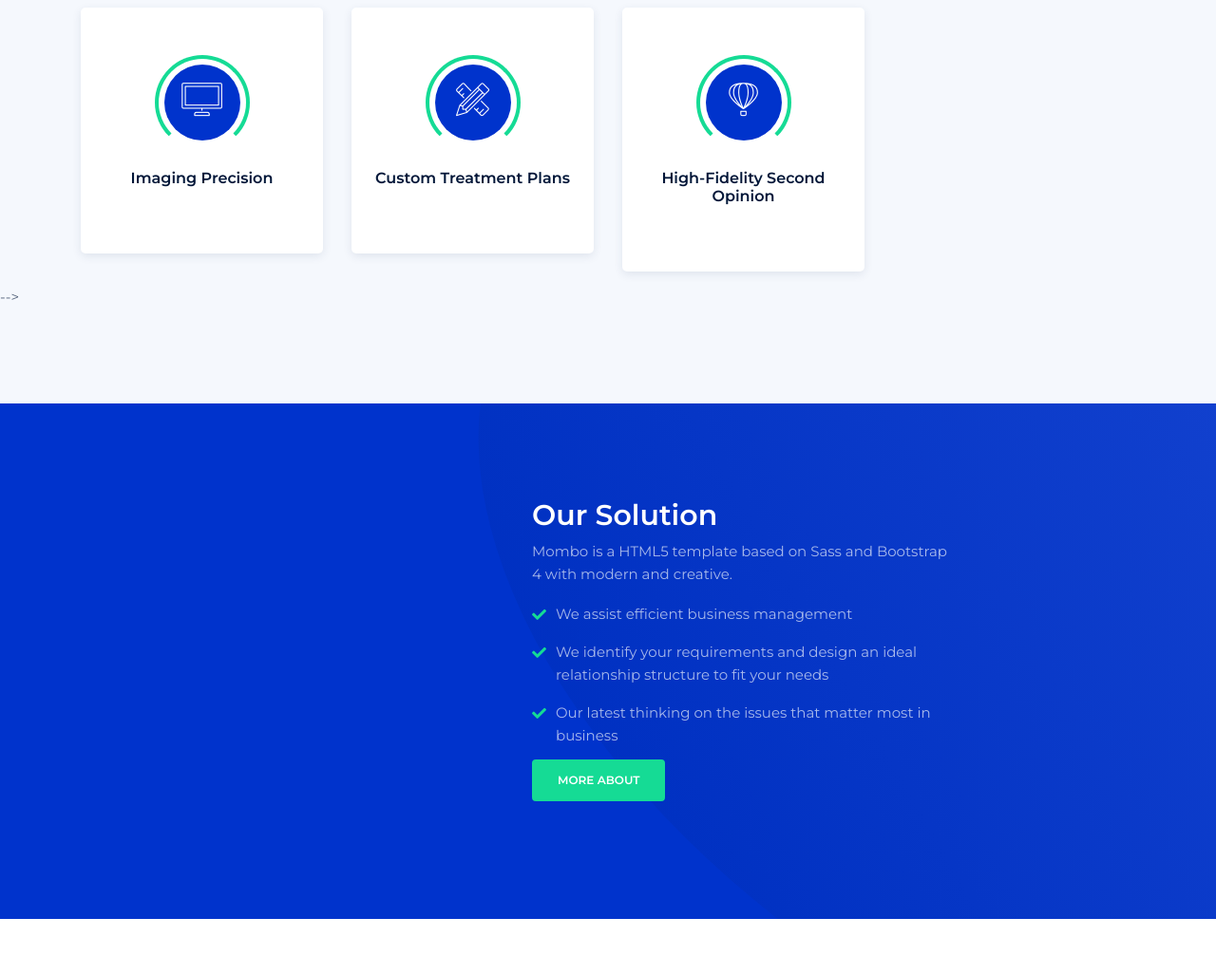
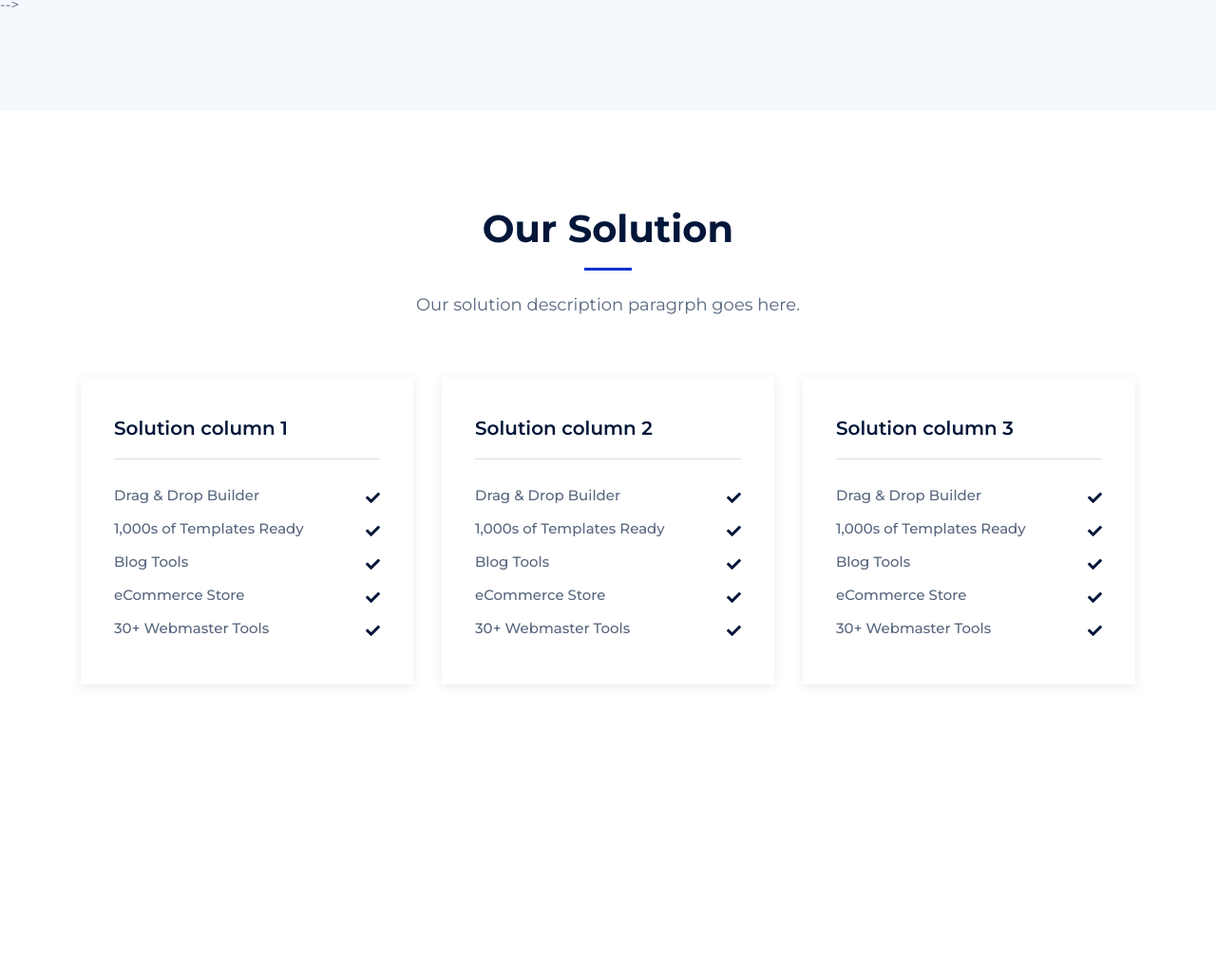
Before and after one commit to eugene-goldberg/Landing-Page, a plain HTML site: page index-03.html in a window 1280 px wide. Shown: the part 1072-2098 px from the top of the page at 95% size. Drawn offline with Linux system fonts and the light colour scheme; files whose address does not match are found by name.

Commit message:
further cleanup of unused sections

```diff
--- a/index-03.html
+++ b/index-03.html
@@ -150,7 +150,7 @@
                 </div>
                 <div class="row">
                     <!-- features box -->
-                    <div class="col-md-9 col-lg-3 m-15px-tb">
+                    <!-- <div class="col-md-9 col-lg-3 m-15px-tb">
                         <div class="feature-box-06 hover-rotate white-bg box-shadow-hover transition border-radius-5 hover-top">
                             <div class="icon ef-2 theme-bg theme-color-2nd hr-rotate-after border-radius-50">
                                 <i class="white-color icon-desktop"></i>
@@ -160,10 +160,10 @@
                                 <p></p>
                             </div>
                         </div>
-                    </div>
+                    </div> -->
                     <!-- features box end -->
                     <!-- features box -->
-                    <div class="col-md-9 col-lg-3 m-15px-tb">
+                    <!-- <div class="col-md-9 col-lg-3 m-15px-tb">
                         <div class="feature-box-06 hover-rotate white-bg box-shadow-hover transition border-radius-5 hover-top">
                             <div class="icon ef-2 theme-bg theme-color-2nd hr-rotate-after border-radius-50">
                                 <i class="white-color icon-tools"></i>
@@ -173,10 +173,10 @@
                                 <p></p>
                             </div>
                         </div>
-                    </div>
+                    </div> -->
                     <!-- features box end -->
                     <!-- features box -->
-                    <div class="col-md-9 col-lg-3 m-15px-tb">
+                    <!-- <div class="col-md-9 col-lg-3 m-15px-tb">
                         <div class="feature-box-06 hover-rotate white-bg box-shadow-hover transition border-radius-5 hover-top">
                             <div class="icon ef-2 theme-bg theme-color-2nd hr-rotate-after border-radius-50">
                                 <i class="white-color icon-hotairballoon"></i>
@@ -186,7 +186,7 @@
                                 <p></p>
                             </div>
                         </div>
-                    </div>
+                    </div> -->
                     <!-- features box end -->
                     <!-- features box -->
                     <!-- <div class="col-md-6 col-lg-3 m-15px-tb">
@@ -206,126 +206,99 @@
         </section>
         <!-- End About Us -->
         <!-- Features -->
-        <section id="feature" class="section effect-section theme-bg">
-            <div class="effect-shape"></div>
+        <section id="feature" class="section effect-section ">
                 <div class="container">
+                        <div class="row justify-content-center sm-m-25px-b m-45px-b">
+                            <div class="col-lg-8 col-md-10">
+                                <div class="section-title text-center">
+                                    <h2>Our Solution</h2>
+                                    <p>Our solution description paragrph goes here.</p>
+                                </div>
+                            </div> <!-- col -->
+                        </div>
                         <div class="row align-items-center">
-                        <div class="col-lg-5 md-m-30px-b">
-
+                            <div class="col-lg-4 m-15px-tb">
+                                <div class="price-table-02 hover-top box-shadow-hover transition">
+                                    <div class="pt-head d-flex align-items-center justify-content-between">
+                                        <div class="pth-left">
+                                            <h4 class="dark-color">Solution column 1</h4>
+                                            <!-- <label>10 Lines Min lines min</label> -->
                                         </div>
-                    <div class="col-lg-5 md-m-30px-b">
-                        <div class="align-items-center">
-                            <h2 class="white-color">Our Solution</h2>
-                            <p class="m-10px-b large white-color-light">Mombo is a HTML5 template based on Sass and Bootstrap 4 with modern and creative.</p>
-                            <ul class="list-type-02 m-5px-b white-color-light">
-                                <li><i class="fas fa-check"></i> We assist efficient business management</li>
-                                <li><i class="fas fa-check"></i> We identify your requirements and design an ideal relationship structure to fit your needs</li>
-                                <li><i class="fas fa-check"></i> Our latest thinking on the issues that matter most in business</li>
+                                        <!-- <div class="pth-right">
+                                            <h5 class="theme-color-2nd"><span>$</span>49</h5>
+                                            <label>/Per Mon</label>
+                                        </div> -->
+                                    </div>
+                                    <div class="pt-body">
+                                        <ul class="list-type-01">
+                                            <li><i class="fas fa-check"></i> Drag & Drop Builder</li>
+                                            <li><i class="fas fa-check"></i> 1,000s of Templates Ready</li>
+                                            <li><i class="fas fa-check"></i> Blog Tools</li>
+                                            <li><i class="fas fa-check"></i> eCommerce Store</li>
+                                            <li><i class="fas fa-check"></i> 30+ Webmaster Tools</li>
                                         </ul>
-                            <!-- row -->
-                            <div class="btn-bar">
-                                <a class="m-btn m-btn-radius m-btn-theme2nd" href="#">More About</a>
                                     </div>
+                                    <!-- <div class="pt-footer">
+                                        <a class="m-btn m-btn-theme2nd m-btn-radius" href="#">REGISTER NOW</a>
+                                    </div> -->
                                 </div>
+                            </div> <!-- col -->
+                            <div class="col-lg-4 m-15px-tb">
+                                <div class="price-table-02 hover-top box-shadow-hover transition">
+                                    <div class="pt-head d-flex align-items-center justify-content-between">
+                                        <div class="pth-left">
+                                            <h4 class="dark-color">Solution column 2</h4>
+                                            <!-- <label>10 Lines Min lines min</label> -->
                                         </div>
-                    <div class="col-lg-7 p-70px-l md-p-15px-l">
-                        <img src="static/img/550x500.jpg" title="" alt="">
+                                        <!-- <div class="pth-right">
+                                            <h5 class="theme-color-2nd"><span>$</span>49</h5>
+                                            <label>/Per Mon</label>
+                                        </div> -->
                                     </div>
+                                    <div class="pt-body">
+                                        <ul class="list-type-01">
+                                            <li><i class="fas fa-check"></i> Drag & Drop Builder</li>
+                                            <li><i class="fas fa-check"></i> 1,000s of Templates Ready</li>
+                                            <li><i class="fas fa-check"></i> Blog Tools</li>
+                                            <li><i class="fas fa-check"></i> eCommerce Store</li>
+                                            <li><i class="fas fa-check"></i> 30+ Webmaster Tools</li>
+                                        </ul>
                                     </div>
+                                    <!-- <div class="pt-footer">
+                                        <a class="m-btn m-btn-theme2nd m-btn-radius" href="#">REGISTER NOW</a>
+                                    </div> -->
+                                </div>
+                            </div> <!-- col -->
+                            <div class="col-lg-4 m-15px-tb">
+                                <div class="price-table-02 hover-top box-shadow-hover transition">
+                                    <div class="pt-head d-flex align-items-center justify-content-between">
+                                        <div class="pth-left">
+                                            <h4 class="dark-color">Solution column 3</h4>
+                                            <!-- <label>10 Lines Min lines min</label> -->
+                                        </div>
+                                        <!-- <div class="pth-right">
+                                            <h5 class="theme-color-2nd"><span>$</span>49</h5>
+                                            <label>/Per Mon</label>
+                                        </div> -->
+                                    </div>
+                                    <div class="pt-body">
+                                        <ul class="list-type-01">
+                                            <li><i class="fas fa-check"></i> Drag & Drop Builder</li>
+                                            <li><i class="fas fa-check"></i> 1,000s of Templates Ready</li>
+                                            <li><i class="fas fa-check"></i> Blog Tools</li>
+                                            <li><i class="fas fa-check"></i> eCommerce Store</li>
+                                            <li><i class="fas fa-check"></i> 30+ Webmaster Tools</li>
+                                        </ul>
+                                    </div>
+                                    <!-- <div class="pt-footer">
+                                        <a class="m-btn m-btn-theme2nd m-btn-radius" href="#">REGISTER NOW</a>
+                                    </div> -->
+                                </div>
+                            </div> <!-- col -->
+                        </div> <!-- row -->
                     </div>
         </section>
-        <!-- End Features -->
-        <!-- Solutions -->
 
-        <!-- End Solutions -->
-        <!-- Call to Actions -->
-        <!-- <section class="p-50px-tb call-to-action theme-bg">
-            <div class="container">
-                <div class="row justify-content-center align-items-center">
-                    <div class="col-md-9 text-md-left text-center">
-                        <h5 class="white-color">You have any query? Contact us now</h5>
-                        <p class="white-color-light m-0px">Lorem ipsum dolor sit amet, consectetur adipisicing elit, sed do eiusmod tempor incididunt ut labore.</p>
-                    </div>
-                    <div class="col-md-3 text-md-right text-center">
-                        <a class="m-btn m-btn-radius m-btn-t-white" href="#">Try it free</a>
-                    </div>
-                </div>
-            </div>
-        </section> -->
-        <!-- End Call to Actions -->
-        <!-- Features -->
-        <!-- <section class="section">
-            <div class="container">
-                <div class="row align-items-center">
-                    <div class="col-lg-8">
-                        <div class="side-feature">
-                            <label>We are the best</label>
-                            <h2 class="large dark-color">Make smarter business decisions with data analysis</h2>
-                            <p class="large">Lorem ipsum dolor sit amet, consectetur adipisicing elit, sed do eiusmod</p>
-                            <div class="row">
-                                <div class="col-md-6 m-25px-tb">
-                                    <div class="feature-box-03 d-flex flex-row align-items-start">
-                                        <div class="icon">
-                                            <i class="icon-desktop"></i>
-                                            <span class="dots"><i class="dot dot1"></i><i class="dot dot2"></i><i class="dot dot3"></i></span>
-                                        </div>
-                                        <div class="feature-content">
-                                            <h5>Unique Design</h5>
-                                            <p>Mombo is a HTML5 template based on Sass and Bootstrap 4 with modern and creative.</p>
-                                        </div>
-                                    </div>
-                                </div>
-                                <div class="col-md-6 m-25px-tb">
-                                    <div class="feature-box-03 d-flex flex-row align-items-start">
-                                        <div class="icon">
-                                            <i class="icon-tools"></i>
-                                            <span class="dots"><i class="dot dot1"></i><i class="dot dot2"></i><i class="dot dot3"></i></span>
-                                        </div>
-                                        <div class="feature-content">
-                                            <h5>Different Layout</h5>
-                                            <p>Mombo is a HTML5 template based on Sass and Bootstrap 4 with modern and creative.</p>
-                                        </div>
-                                    </div>
-                                </div>
-                                <div class="col-md-6 m-25px-tb">
-                                    <div class="feature-box-03 d-flex flex-row align-items-start">
-                                        <div class="icon">
-                                            <i class="icon-desktop"></i>
-                                            <span class="dots"><i class="dot dot1"></i><i class="dot dot2"></i><i class="dot dot3"></i></span>
-                                        </div>
-                                        <div class="feature-content">
-                                            <h5>Unique Design</h5>
-                                            <p>Mombo is a HTML5 template based on Sass and Bootstrap 4 with modern and creative.</p>
-                                        </div>
-                                    </div>
-                                </div>
-                                <div class="col-md-6 m-25px-tb">
-                                    <div class="feature-box-03 d-flex flex-row align-items-start">
-                                        <div class="icon">
-                                            <i class="icon-tools"></i>
-                                            <span class="dots"><i class="dot dot1"></i><i class="dot dot2"></i><i class="dot dot3"></i></span>
-                                        </div>
-                                        <div class="feature-content">
-                                            <h5>Different Layout</h5>
-                                            <p>Mombo is a HTML5 template based on Sass and Bootstrap 4 with modern and creative.</p>
-                                        </div>
-                                    </div>
-                                </div>
-                            </div>
-                        </div>
-                    </div>
-                    <div class="col-lg-4">
-                        <img src="static/img/Msci-Medium.png" title="" alt="">
-                    </div>
-                </div>
-            </div>
-        </section> -->
-        <!-- Features End -->
-        <!-- Facts -->
-        <!-- <section class="section theme-bg">
-            <div class="container">
-                <div class="row counter">
-                    <!-- counter -->
                     <div class="col-6 col-md-6 col-lg-3 m-15px-tb">
                         <div class="counter-col-01 white-after">
                             <div class="count white-color" data-to="650" data-speed="650">650</div>
@@ -556,12 +529,12 @@
                     <div class="col-lg-8 col-md-10">
                         <div class="section-title text-center">
                             <h2>Daily Updates</h2>
-                            <p>Mombo is a HTML5 template based on Sass and Bootstrap 4 with modern and creative multipurpose design.</p>
+                            <p></p>
                         </div>
                     </div> <!-- col -->
                 </div>
                 <div class="row">
-                    <div class="col-md-6 col-lg-3 m-15px-tb">
+                    <!-- <div class="col-md-6 col-lg-3 m-15px-tb">
                         <div class="blog-grid">
                             <div class="blog-grid-img">
                                 <a href="#">
@@ -580,8 +553,8 @@
                                 </div>
                             </div>
                         </div>
-                    </div> <!-- col -->
-                    <div class="col-md-6 col-lg-3 m-15px-tb">
+                    </div> col -->
+                    <!-- <div class="col-md-6 col-lg-3 m-15px-tb">
                         <div class="blog-grid">
                             <div class="blog-grid-img">
                                 <a href="#">
@@ -600,8 +573,8 @@
                                 </div>
                             </div>
                         </div>
-                    </div> <!-- col -->
-                    <div class="col-md-6 col-lg-3 m-15px-tb">
+                    </div> col -->
+                    <!-- <div class="col-md-6 col-lg-3 m-15px-tb">
                         <div class="blog-grid">
                             <div class="blog-grid-img">
                                 <a href="#">
@@ -620,8 +593,8 @@
                                 </div>
                             </div>
                         </div>
-                    </div> <!-- col -->
-                    <div class="col-md-6 col-lg-3 m-15px-tb">
+                    </div> col -->
+                    <!-- <div class="col-md-6 col-lg-3 m-15px-tb">
                         <div class="blog-grid">
                             <div class="blog-grid-img">
                                 <a href="#">
@@ -640,13 +613,13 @@
                                 </div>
                             </div>
                         </div>
-                    </div> <!-- col -->
+                    </div> col -->
                 </div>
             </div>
         </section>
         <!-- End Blog -->
         <!-- Footer -->
-        <section id="contact" class="section bg-fixed bg-no-repeat bg-cover" style="background-image: url(static/img/1600x1000.jpg);">
+        <!-- <section id="contact" class="section bg-fixed bg-no-repeat bg-cover" >
             <div class="container">
                 <div class="row justify-content-center align-items-center">
                     <div class="col-lg-5">
@@ -675,7 +648,7 @@
                     </div> <!-- col -->
                 </div>
             </div>
-        </section>
+        </section> -->
         <!-- End Footer -->
     </main>
     <!--  Footer -->
```
Lines whose indentation alone changed are shown as unchanged.
